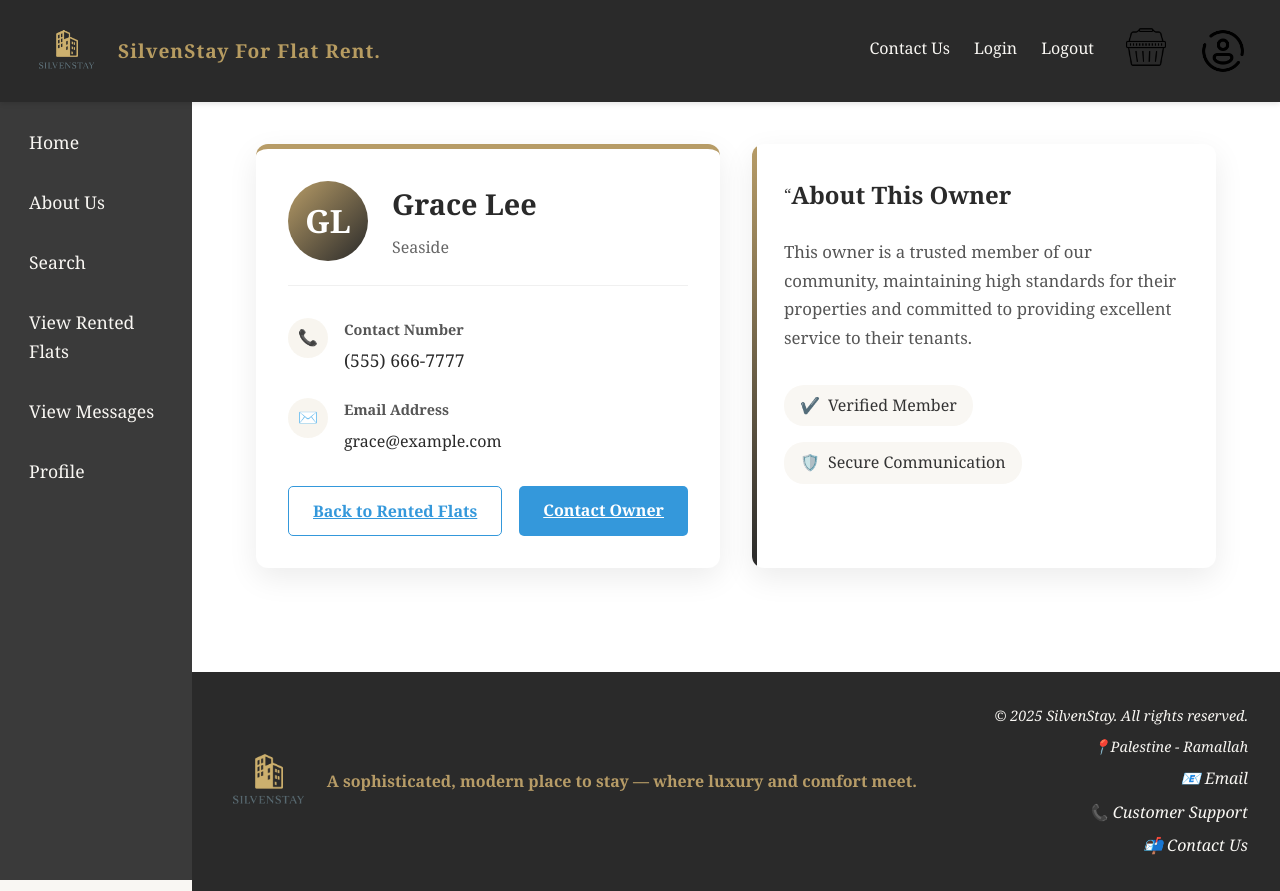
After one commit to AymanAlqayem/SilvenStay, a PHP site: page /web_project/userCard.php?user_id=7 in a window 1280 px wide. The commit adds this page. Run offline with PHP 8.4, Linux system fonts and the light colour scheme; a user stored in the database is signed in; data comes from the database, SQL or seed files in the repository.

Commit message:
Version 5

```diff
--- a/public_html/web_project/nav.php
+++ b/public_html/web_project/nav.php
@@ -16,7 +16,7 @@ $nav_links = [
         ['text' => 'Home', 'href' => 'main.php'],
         ['text' => 'About Us', 'href' => 'aboutUs.php'],
         ['text' => 'Search', 'href' => 'flatSearch.php'],
-        ['text' => 'View Rented Flats', 'href' => 'viewRentedFlats.php'],
+        ['text' => 'View Rented Flats', 'href' => 'viewRentedFlat.php'],
         ['text' => 'View Messages', 'href' => 'messages.php'],
         ['text' => 'Profile', 'href' => 'profile.php']
     ],
--- a/public_html/web_project/styles.css
+++ b/public_html/web_project/styles.css
@@ -2723,28 +2723,324 @@ input[readonly] {
     margin-top: 1.5rem;
 }
 
-/*.btn {*/
-/*    padding: 0.75rem 1.5rem;*/
-/*    border: none;*/
-/*    border-radius: 4px;*/
-/*    cursor: pointer;*/
-/*    font-size: 1rem;*/
-/*}*/
-
-/*.btn-primary {*/
-/*    background: #007bff;*/
-/*    color: #fff;*/
-/*}*/
-
-/*.btn-primary:hover {*/
-/*    background: #0056b3;*/
-/*}*/
-
-/*.btn-secondary {*/
-/*    background: #6c757d;*/
-/*    color: #fff;*/
-/*}*/
-
-/*.btn-secondary:hover {*/
-/*    background: #5a6268;*/
-/*}*/
+/* ==========================================================================
+   Rented flats Design (userCard.php)
+   ========================================================================== */
+ .rental-table {
+     width: 100%;
+     border-collapse: collapse;
+     margin-top: 20px;
+ }
+
+.rental-table th, .rental-table td {
+    padding: 12px;
+    border: 1px solid #ddd;
+    text-align: left;
+}
+
+.rental-table th {
+    background-color: #f4f4f4;
+    cursor: pointer;
+}
+
+.rental-table tr:nth-child(even) {
+    background-color: #f9f9f9;
+}
+
+.rental-table tr:hover {
+    background-color: #f1f1f1;
+}
+
+.status-current {
+    background-color: #d4edda;
+    font-weight: bold;
+}
+
+.status-past {
+    background-color: #e9ecef;
+    font-style: italic;
+}
+
+.status-pending {
+    background-color: #fff3cd;
+}
+
+.flat-button {
+    background-color: #007bff;
+    color: #fff;
+    padding: 6px 12px;
+    border: none;
+    border-radius: 4px;
+    text-decoration: none;
+}
+
+.flat-button:hover {
+    background-color: #0056b3;
+}
+
+.owner-link {
+    color: #007bff;
+    text-decoration: none;
+}
+
+.owner-link:hover {
+    text-decoration: underline;
+}
+
+.empty-rentals {
+    text-align: center;
+    padding: 40px;
+    background-color: #f9f9f9;
+    border-radius: 5px;
+    margin-top: 20px;
+}
+
+.empty-rentals-icon {
+    font-size: 3em;
+    margin-bottom: 10px;
+}
+
+
+/* Owner Card Styles */
+.owner-profile-container {
+    display: grid;
+    grid-template-columns: 1fr 1fr;
+    gap: 2rem;
+    max-width: 1200px;
+    margin: 0 auto;
+    padding: 2rem;
+}
+
+.owner-card {
+    background: white;
+    border-radius: 12px;
+    box-shadow: 0 10px 30px rgba(0, 0, 0, 0.08);
+    padding: 2rem;
+    transition: transform 0.3s ease, box-shadow 0.3s ease;
+    border-top: 5px solid #B79C67;
+}
+
+.owner-card:hover {
+    transform: translateY(-5px);
+    box-shadow: 0 15px 40px rgba(183, 156, 103, 0.15);
+}
+
+.owner-header {
+    display: flex;
+    align-items: center;
+    margin-bottom: 2rem;
+    padding-bottom: 1.5rem;
+    border-bottom: 1px solid #f0f0f0;
+}
+
+.owner-avatar {
+    width: 80px;
+    height: 80px;
+    border-radius: 50%;
+    background: linear-gradient(135deg, #B79C67 0%, #2a2a2a 100%);
+    color: white;
+    display: flex;
+    align-items: center;
+    justify-content: center;
+    font-size: 2rem;
+    font-weight: bold;
+    margin-right: 1.5rem;
+    flex-shrink: 0;
+}
+
+.owner-title h2 {
+    color: #2a2a2a;
+    margin-bottom: 0.5rem;
+    font-size: 1.8rem;
+}
+
+.owner-location {
+    color: #666;
+    display: flex;
+    align-items: center;
+    gap: 0.5rem;
+    font-size: 1rem;
+}
+
+.owner-location i {
+    color: #B79C67;
+}
+
+.owner-details {
+    margin-bottom: 2rem;
+}
+
+.detail-item {
+    display: flex;
+    align-items: flex-start;
+    margin-bottom: 1.5rem;
+}
+
+.detail-icon {
+    width: 40px;
+    height: 40px;
+    background-color: rgba(183, 156, 103, 0.1);
+    border-radius: 50%;
+    display: flex;
+    align-items: center;
+    justify-content: center;
+    margin-right: 1rem;
+    color: #B79C67;
+    font-size: 1rem;
+    flex-shrink: 0;
+}
+
+.detail-content h4 {
+    color: #555;
+    font-size: 0.9rem;
+    margin-bottom: 0.3rem;
+    font-weight: 600;
+}
+
+.detail-content p {
+    color: #2a2a2a;
+    font-size: 1.1rem;
+    margin: 0;
+}
+
+.email-link {
+    color: #2a2a2a;
+    text-decoration: none;
+    transition: color 0.3s;
+    word-break: break-all;
+}
+
+.email-link:hover {
+    color: #B79C67;
+    text-decoration: underline;
+}
+
+.owner-actions {
+    display: flex;
+    justify-content: space-between;
+    gap: 1rem;
+}
+
+.back-button, .contact-button {
+    padding: 0.8rem 1.5rem;
+    border-radius: 6px;
+    text-decoration: none;
+    font-weight: 500;
+    display: inline-flex;
+    align-items: center;
+    gap: 0.5rem;
+    transition: all 0.3s ease;
+}
+
+.back-button {
+    background-color: #f5f5f5;
+    color: #2a2a2a;
+    border: 1px solid #e0e0e0;
+}
+
+.back-button:hover {
+    background-color: #e0e0e0;
+}
+
+.contact-button {
+    background-color: #B79C67;
+    color: white;
+}
+
+.contact-button:hover {
+    background-color: #9a8256;
+    transform: translateY(-2px);
+    box-shadow: 0 4px 12px rgba(183, 156, 103, 0.3);
+}
+
+.owner-testimonial {
+    background: white;
+    border-radius: 12px;
+    box-shadow: 0 10px 30px rgba(0, 0, 0, 0.08);
+    padding: 2rem;
+    position: relative;
+    overflow: hidden;
+}
+
+.owner-testimonial::before {
+    content: "";
+    position: absolute;
+    top: 0;
+    left: 0;
+    width: 5px;
+    height: 100%;
+    background: linear-gradient(to bottom, #B79C67, #2a2a2a);
+}
+
+.testimonial-header {
+    display: flex;
+    align-items: center;
+    margin-bottom: 1.5rem;
+    color: #B79C67;
+}
+
+.testimonial-header i {
+    font-size: 1.5rem;
+    margin-right: 1rem;
+}
+
+.testimonial-header h3 {
+    margin: 0;
+    font-size: 1.5rem;
+    color: #2a2a2a;
+}
+
+.testimonial-content {
+    color: #555;
+    line-height: 1.7;
+    margin-bottom: 2rem;
+    font-size: 1.05rem;
+}
+
+.trust-badges {
+    display: flex;
+    gap: 1rem;
+    flex-wrap: wrap;
+}
+
+.badge {
+    display: flex;
+    align-items: center;
+    gap: 0.5rem;
+    background-color: #f9f7f3;
+    padding: 0.5rem 1rem;
+    border-radius: 20px;
+    font-size: 0.9rem;
+    color: #555;
+}
+
+.badge i {
+    color: #B79C67;
+}
+
+/* Responsive adjustments */
+@media (max-width: 1024px) {
+    .owner-profile-container {
+        grid-template-columns: 1fr;
+    }
+}
+
+@media (max-width: 768px) {
+    .owner-header {
+        flex-direction: column;
+        text-align: center;
+    }
+
+    .owner-avatar {
+        margin-right: 0;
+        margin-bottom: 1.5rem;
+    }
+
+    .owner-actions {
+        flex-direction: column;
+    }
+
+    .back-button, .contact-button {
+        justify-content: center;
+    }
+}
--- /dev/null
+++ b/public_html/web_project/userCard.php
@@ -0,0 +1,128 @@
+<?php
+session_start();
+require_once 'dbconfig.inc.php';
+
+// Check if user_id is provided
+if (!isset($_GET['user_id']) || !is_numeric($_GET['user_id'])) {
+    $_SESSION['message'] = "Invalid user ID.";
+    header("Location: viewRentedFlat.php");
+    exit;
+}
+
+$pdo = getPDOConnection();
+
+// Fetch owner details
+try {
+    $stmt = $pdo->prepare("
+        SELECT name, city, mobile_number, email
+        FROM users
+        WHERE user_id = :user_id AND user_type = 'owner'
+    ");
+    $stmt->execute(['user_id' => (int)$_GET['user_id']]);
+    $owner = $stmt->fetch(PDO::FETCH_ASSOC);
+
+    if (!$owner) {
+        $_SESSION['message'] = "Owner not found.";
+        header("Location: viewRentedFlat.php");
+        exit;
+    }
+
+    // Format phone number if exists
+    $phoneNumber = $owner['mobile_number'] ? preg_replace('/(\d{3})(\d{3})(\d{4})/', '($1) $2-$3', $owner['mobile_number']) : 'Not provided';
+} catch (PDOException $e) {
+    $_SESSION['message'] = "Database error: " . htmlspecialchars($e->getMessage());
+    header("Location: viewRentedFlat.php");
+    exit;
+}
+?>
+
+<!DOCTYPE html>
+<html lang="en">
+<head>
+    <meta charset="UTF-8">
+    <title>Owner Details | SilvenStay</title>
+    <link rel="stylesheet" href="styles.css">
+</head>
+<body>
+<?php include 'header.php'; ?>
+<?php include 'nav.php'; ?>
+
+<section class="content-wrapper">
+    <main class="site-main">
+        <div class="owner-profile-container">
+            <div class="owner-card">
+                <div class="owner-header">
+                    <div class="owner-avatar">
+                        <?php
+                        $initials = '';
+                        $nameParts = explode(' ', $owner['name']);
+                        foreach ($nameParts as $part) {
+                            $initials .= strtoupper(substr($part, 0, 1));
+                        }
+                        echo htmlspecialchars($initials);
+                        ?>
+                    </div>
+                    <div class="owner-title">
+                        <h2><?php echo htmlspecialchars($owner['name']); ?></h2>
+                        <p class="owner-location">
+                            <?php echo htmlspecialchars($owner['city'] ?: 'Location not specified'); ?>
+                        </p>
+                    </div>
+                </div>
+
+                <div class="owner-details">
+                    <div class="detail-item">
+                        <div class="detail-icon">📞</div>
+                        <div class="detail-content">
+                            <h4>Contact Number</h4>
+                            <p><?php echo htmlspecialchars($phoneNumber); ?></p>
+                        </div>
+                    </div>
+
+                    <div class="detail-item">
+                        <div class="detail-icon">✉️</div>
+                        <div class="detail-content">
+                            <h4>Email Address</h4>
+                            <p>
+                                <a href="mailto:<?php echo htmlspecialchars($owner['email']); ?>" class="email-link">
+                                    <?php echo htmlspecialchars($owner['email']); ?>
+                                </a>
+                            </p>
+                        </div>
+                    </div>
+                </div>
+
+                <div class="owner-actions">
+                    <a href="viewRentedFlat.php" class="btn btn-outline">Back to Rented Flats</a>
+                    <a href="mailto:<?php echo htmlspecialchars($owner['email']); ?>" class="btn btn-primary">Contact
+                        Owner</a>
+                </div>
+            </div>
+
+            <div class="owner-testimonial">
+                <div class="testimonial-header">
+                    <span class="testimonial-icon">“</span>
+                    <h3>About This Owner</h3>
+                </div>
+                <p class="testimonial-content">
+                    This owner is a trusted member of our community, maintaining high standards for their properties and
+                    committed to providing excellent service to their tenants.
+                </p>
+                <div class="trust-badges">
+                    <div class="badge">
+                        <span class="badge-icon">✔️</span>
+                        <span>Verified Member</span>
+                    </div>
+                    <div class="badge">
+                        <span class="badge-icon">🛡️</span>
+                        <span>Secure Communication</span>
+                    </div>
+                </div>
+            </div>
+        </div>
+    </main>
+</section>
+
+<?php include 'footer.php'; ?>
+</body>
+</html>
```
Also changed, not shown: public_html/web_project/messages.php (+15 -5 lines), public_html/web_project/viewRentedFlat.php (added, +112 -0 lines).
